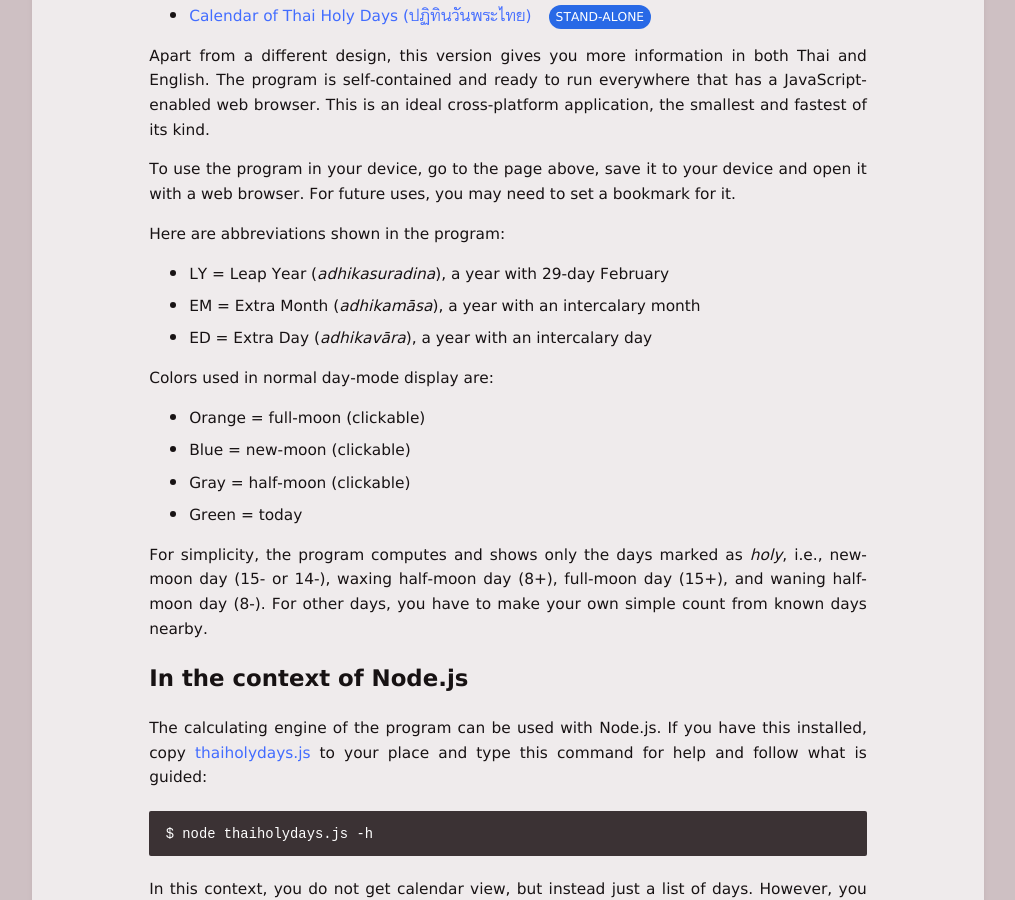
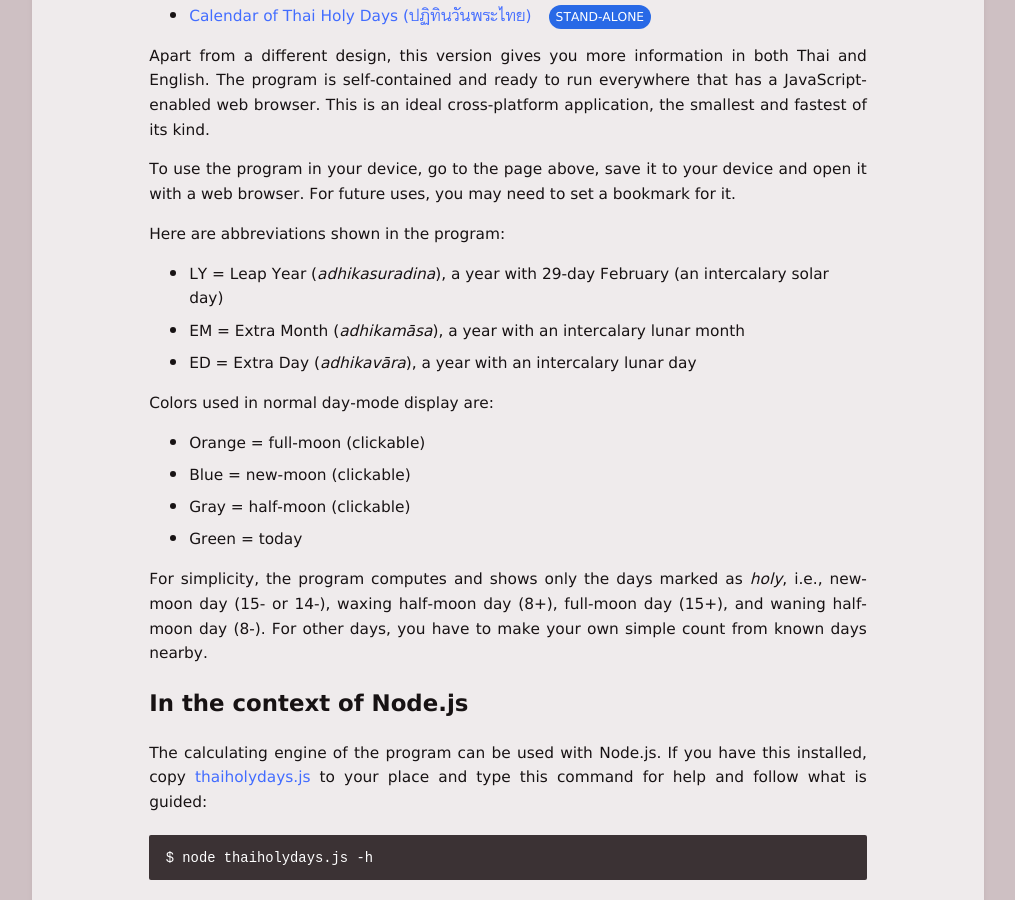
Before and after one commit to bhaddacak/bhaddacak.github.io, a Jekyll site: the page built from _pages/thaiholydays.md, in a window 1280 px wide and 900 px high, scrolled down 726 px. Shown: the whole window, without its empty margins (132-1147 px from the left). Built offline with Jekyll 4.4.1, drawn with Linux system fonts in a browser that asks for light colours; some of the changed text lies outside the part shown.

```diff
--- a/_pages/thaiholydays.md
+++ b/_pages/thaiholydays.md
@@ -239,9 +239,9 @@ Apart from a different design, this version gives you more information in both T
 To use the program in your device, go to the page above, save it to your device and open it with a web browser. For future uses, you may need to set a bookmark for it.
 
 Here are abbreviations shown in the program:
-- LY = Leap Year (*adhikasuradina*), a year with 29-day February
-- EM = Extra Month (*adhikamāsa*), a year with an intercalary month
-- ED = Extra Day (*adhikavāra*), a year with an intercalary day
+- LY = Leap Year (*adhikasuradina*), a year with 29-day February (an intercalary solar day)
+- EM = Extra Month (*adhikamāsa*), a year with an intercalary lunar month
+- ED = Extra Day (*adhikavāra*), a year with an intercalary lunar day
 
 Colors used in normal day-mode display are:
 - Orange = full-moon (clickable)
```
Also changed, not shown: other parts of _pages/thaiholydays.md (+1 -1 lines), _pages/about.md (+1 -1 lines), _pages/index.md (+2 -2 lines), _pages/platform3.md (+1 -1 lines), _pages/ppman.md (renamed from _pages/ppmanual.md, +1 -1 lines).
